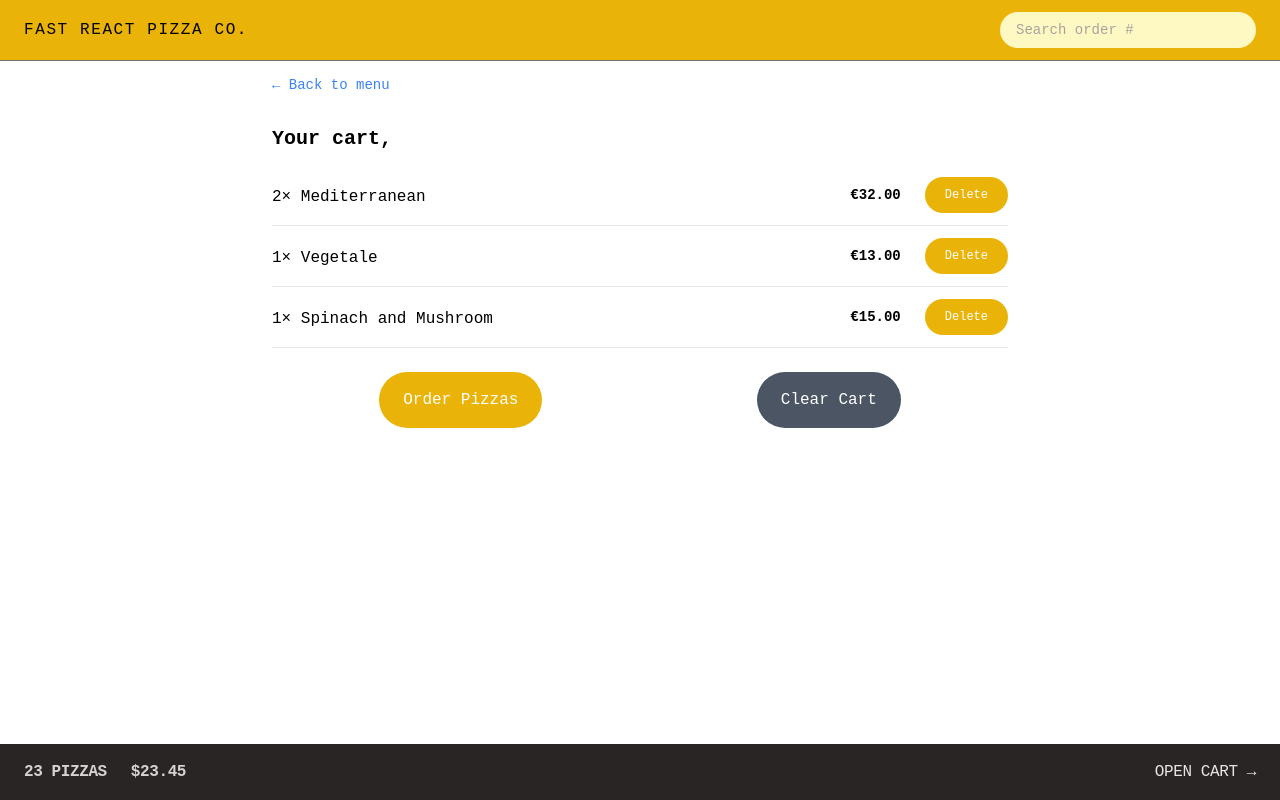
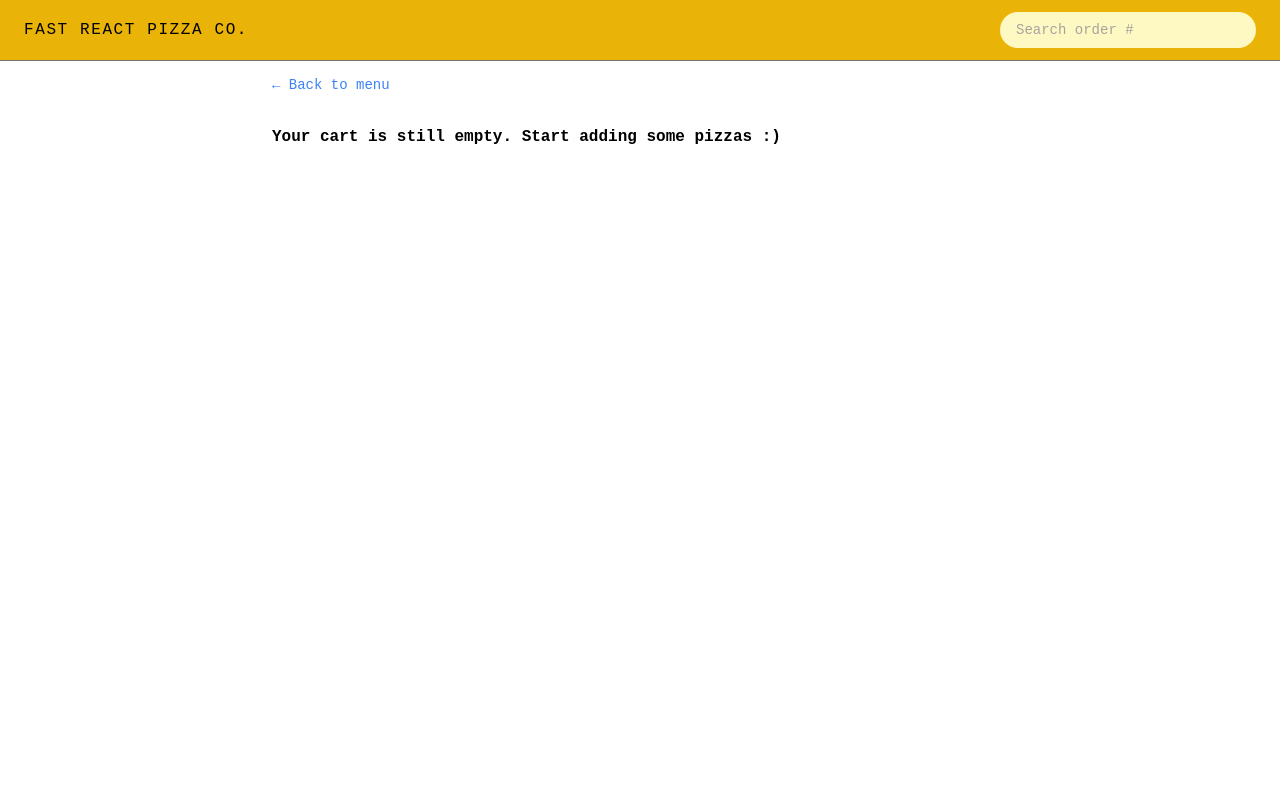
Before and after one commit to ItsMeSugan/fast-react-pizza, a React (Vite) app: page /cart in a window 1280 px wide. Built offline with nearby package versions, Linux system fonts and the light colour scheme.

Commit message:
Building the Cart page and Overview with Redux

```diff
--- a/src/UI/Button.jsx
+++ b/src/UI/Button.jsx
@@ -1,6 +1,7 @@
+/* eslint-disable react/prop-types */
 import { Link } from "react-router-dom";
 
-function Button({ children, disabled, to, type }) {
+function Button({ children, disabled, to, type, onClick }) {
   const base =
     "group relative inline-block items-center justify-start overflow-hidden rounded-full bg-yellow-500 font-medium transition-all hover:bg-white";
   const styles = {
@@ -13,11 +14,21 @@
   if (to)
     return (
       <Link to={to} className={styles[type]}>
+        <span className="absolute inset-0  rounded-full border-0 border-white transition-all duration-100 ease-linear group-hover:border-[25px]"></span>
+        <span className="relative w-full text-left text-white transition-colors duration-200 ease-in-out group-hover:text-stone-800">
+          {children}
+        </span>
+      </Link>
+    );
+
+  if (onClick)
+    return (
+      <button onClick={onClick} disabled={disabled} className={styles[type]}>
         <span className="absolute inset-0 rounded-full border-0 border-white transition-all duration-100 ease-linear group-hover:border-[25px]"></span>
         <span className="relative w-full text-left text-white transition-colors duration-200 ease-in-out group-hover:text-stone-800">
           {children}
         </span>
-      </Link>
+      </button>
     );
 
   return (
--- a/src/features/cart/Cart.jsx
+++ b/src/features/cart/Cart.jsx
@@ -1,53 +1,34 @@
 import LinkButton from "../../ui/LinkButton";
 import Button from "../../ui/Button";
 import CartItem from "../cart/CartItem";
-import { useSelector } from "react-redux";
-
-const fakeCart = [
-  {
-    pizzaId: 12,
-    name: "Mediterranean",
-    quantity: 2,
-    unitPrice: 16,
-    totalPrice: 32,
-  },
-  {
-    pizzaId: 6,
-    name: "Vegetale",
-    quantity: 1,
-    unitPrice: 13,
-    totalPrice: 13,
-  },
-  {
-    pizzaId: 11,
-    name: "Spinach and Mushroom",
-    quantity: 1,
-    unitPrice: 15,
-    totalPrice: 15,
-  },
-];
+import { useDispatch, useSelector } from "react-redux";
+import { clearCart, getCart, getUsername } from "./cartSlice";
+import EmptyCart from "./EmptyCart";
 
 function Cart() {
-  const username = useSelector((state) => state.user.username);
-  const cart = fakeCart;
+  const username = useSelector(getUsername);
+  const cart = useSelector(getCart);
+  const dispatch = useDispatch();
+
+  if (!cart.length) return <EmptyCart />;
 
   return (
     <div className="px-4 py-3">
       <LinkButton to="/menu">&larr; Back to menu</LinkButton>
 
       <h2 className="mt-7 text-xl font-semibold">Your cart, {username}</h2>
-
       <ul className=" mt-3 divide-y divide-stone-200 border-b ">
         {cart.map((item) => (
-          <CartItem item={item} key={item.key} />
+          <CartItem item={item} key={item.pizzaId} />
         ))}
       </ul>
-
       <div className="mt-6 flex items-center justify-around">
         <Button to="/order/new" type="primary">
           Order Pizzas
         </Button>
-        <Button type="secondary">Clear Cart</Button>
+        <Button type="secondary" onClick={() => dispatch(clearCart())}>
+          Clear Cart
+        </Button>
       </div>
     </div>
   );
--- a/src/features/cart/CartOverview.jsx
+++ b/src/features/cart/CartOverview.jsx
@@ -1,11 +1,19 @@
+import { useSelector } from "react-redux";
 import { Link } from "react-router-dom";
+import { getTotalCartPrice, getTotalCartQuantity } from "./cartSlice";
+import { formatCurrency } from "../../utils/helpers";
 
 function CartOverview() {
+  const totalCartQuantity = useSelector(getTotalCartQuantity);
+  const totalCartPrice = useSelector(getTotalCartPrice);
+
+  if (!totalCartQuantity) return null;
+
   return (
     <div className="flex items-center justify-between bg-stone-800 px-4 py-4 text-sm uppercase tracking-tight text-stone-200 sm:px-6 md:text-base">
       <p className="space-x-4 font-semibold text-stone-300 sm:space-x-6">
-        <span>23 pizzas</span>
-        <span>$23.45</span>
+        <span>{totalCartQuantity} pizzas</span>
+        <span>{formatCurrency(totalCartPrice)}</span>
       </p>
       <Link to="/cart">Open cart &rarr;</Link>
     </div>
--- a/src/features/cart/EmptyCart.jsx
+++ b/src/features/cart/EmptyCart.jsx
@@ -1,11 +1,13 @@
-import { Link } from 'react-router-dom';
+import LinkButton from "../../ui/LinkButton";
 
 function EmptyCart() {
   return (
-    <div>
-      <Link to="/menu">&larr; Back to menu</Link>
+    <div className="px-4 py-3">
+      <LinkButton to="/menu">&larr; Back to menu</LinkButton>
 
-      <p>Your cart is still empty. Start adding some pizzas :)</p>
+      <p className="mt-7 font-semibold">
+        Your cart is still empty. Start adding some pizzas :)
+      </p>
     </div>
   );
 }
--- /dev/null
+++ b/src/features/cart/cartSlice.js
@@ -0,0 +1,62 @@
+import { createSlice } from "@reduxjs/toolkit";
+
+const initialState = {
+  cart: [],
+  // cart: [
+  //   {
+  //     pizzaId: 12,
+  //     name: "Mediterranean",
+  //     quantity: 2,
+  //     unitPrice: 16,
+  //     totalPrice: 32,
+  //   },
+  // ],
+};
+
+const cartSlice = createSlice({
+  name: "cart",
+  initialState,
+  reducers: {
+    addItem(state, action) {
+      state.cart.push(action.payload);
+    },
+    deleteItem(state, action) {
+      state.cart = state.cart.filter((item) => item.pizzaId !== action.payload);
+    },
+    incItemQuantity(state, action) {
+      const item = state.cart.find((item) => item.pizzaId === action.payload);
+
+      item.quantity++;
+      item.totalPrice = item.quantity * item.unitPrice;
+    },
+    decItemQuantity(state, action) {
+      const item = state.cart.find((item) => item.pizzaId === action.payload);
+
+      item.quantity--;
+      item.totalPrice = item.quantity * item.unitPrice;
+    },
+    clearCart(state) {
+      state.cart = [];
+    },
+  },
+});
+
+export const {
+  addItem,
+  deleteItem,
+  incItemQuantity,
+  decItemQuantity,
+  clearCart,
+} = cartSlice.actions;
+
+export default cartSlice.reducer;
+
+export const getUsername = (state) => state.user.username;
+
+export const getCart = (state) => state.cart.cart;
+
+export const getTotalCartQuantity = (state) =>
+  state.cart.cart.reduce((sum, item) => sum + item.quantity, 0);
+
+export const getTotalCartPrice = (state) =>
+  state.cart.cart.reduce((sum, item) => sum + item.totalPrice, 0);
--- a/src/features/menu/Menu.jsx
+++ b/src/features/menu/Menu.jsx
@@ -4,7 +4,7 @@
 
 function Menu() {
   const menu = useLoaderData();
-  console.log(menu);
+
 
   return (
     <ul className='divide-y divide-stone-200 px-2'>
--- a/src/features/menu/MenuItem.jsx
+++ b/src/features/menu/MenuItem.jsx
@@ -1,8 +1,23 @@
+/* eslint-disable react/prop-types */
+import { useDispatch } from "react-redux";
 import Button from "../../ui/Button";
 import { formatCurrency } from "../../utils/helpers";
+import { addItem } from "../cart/cartSlice";
 
 function MenuItem({ pizza }) {
+  const dispatch = useDispatch();
   const { id, name, unitPrice, ingredients, soldOut, imageUrl } = pizza;
+
+  function handleAddToCart() {
+    const newItem = {
+      pizzaId: id,
+      name,
+      quantity: 1,
+      unitPrice,
+      totalPrice: unitPrice * 1,
+    };
+    dispatch(addItem(newItem));
+  }
 
   return (
     <li className="flex gap-4 py-2">
@@ -25,7 +40,11 @@
             </p>
           )}
 
-          <Button type="small">Add to Cart</Button>
+          {!soldOut && (
+            <Button type="small" onClick={handleAddToCart}>
+              Add to Cart
+            </Button>
+          )}
         </div>
       </div>
     </li>
--- a/src/utils/store.jsx
+++ b/src/utils/store.jsx
@@ -1,9 +1,11 @@
 import { configureStore } from "@reduxjs/toolkit";
-import userReducer from "../features//user/userSlice";
+import userReducer from "../features/user/userSlice";
+import cartReducer from "../features/cart/cartSlice";
 
 const store = configureStore({
   reducer: {
     user: userReducer,
+    cart: cartReducer,
   },
 });
 
```
